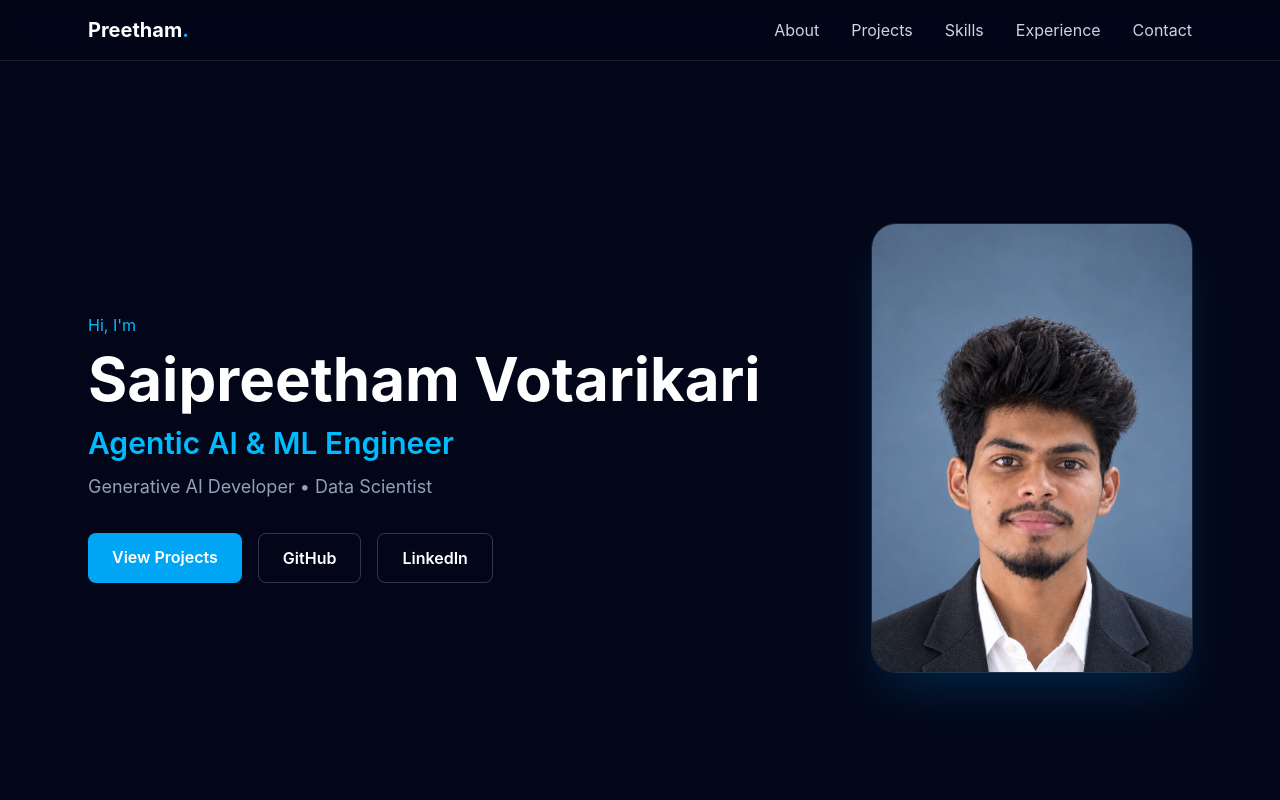
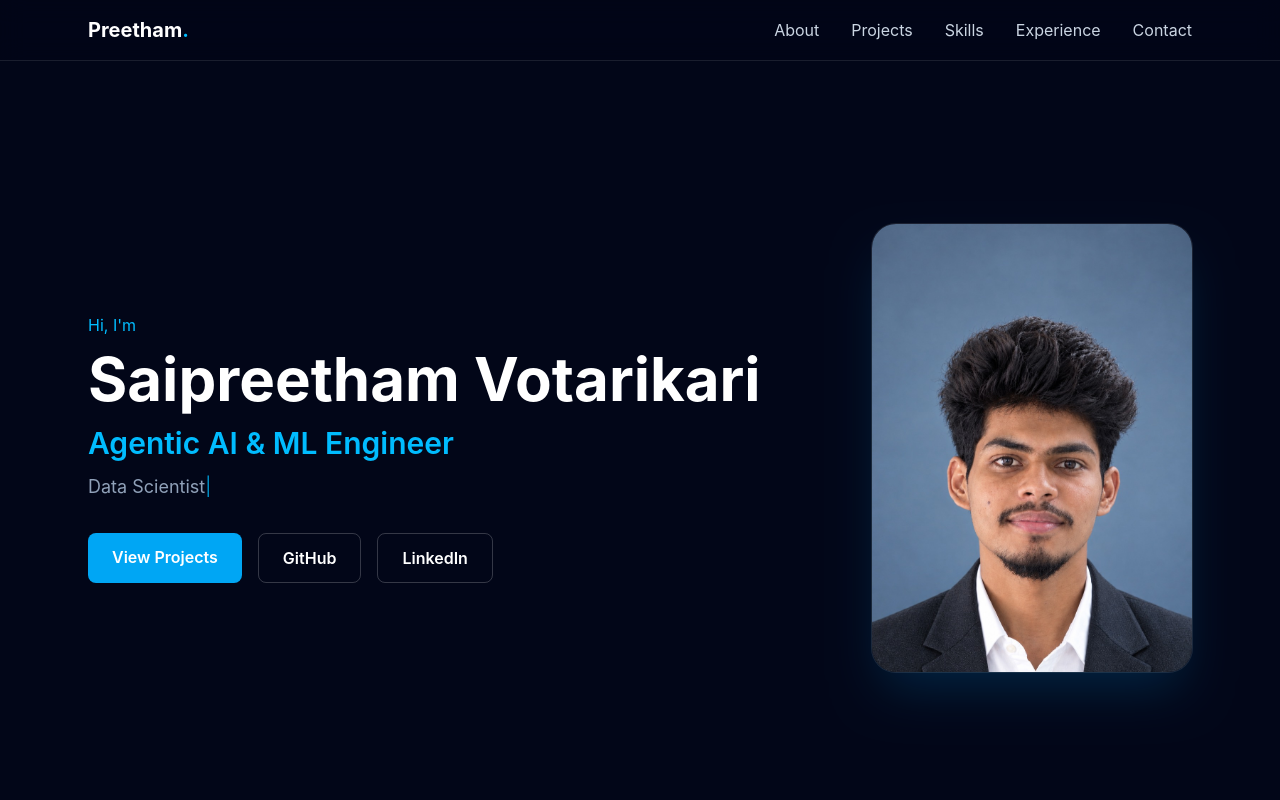
Before and after one commit to preetham2708/portfolio, a React app: page / in a window 1280 px wide. Shown: the top 800 px of the page. Built offline with nearby package versions, Linux system fonts and the light colour scheme; the HTML template or start-up script is replaced by a standard one.

Commit message:
Add typing effect

```diff
--- /dev/null
+++ b/src/components/TypingText.tsx
@@ -0,0 +1,35 @@
+import { useEffect, useState } from 'react'
+
+function TypingText({ words }: { words: string[] }) {
+  const [index, setIndex] = useState(0)
+  const [text, setText] = useState('')
+  const [deleting, setDeleting] = useState(false)
+
+  useEffect(() => {
+    const word = words[index]
+    let delay = deleting ? 40 : 80
+    if (!deleting && text === word) delay = 1500
+
+    const timer = setTimeout(() => {
+      if (!deleting && text === word) {
+        setDeleting(true)
+      } else if (deleting && text === '') {
+        setDeleting(false)
+        setIndex((index + 1) % words.length)
+      } else {
+        setText(word.slice(0, text.length + (deleting ? -1 : 1)))
+      }
+    }, delay)
+
+    return () => clearTimeout(timer)
+  }, [text, deleting, index, words])
+
+  return (
+    <>
+      <span>{text}</span>
+      <span className="animate-pulse text-sky-400">|</span>
+    </>
+  )
+}
+
+export default TypingText
--- a/src/sections/Hero.tsx
+++ b/src/sections/Hero.tsx
@@ -1,4 +1,7 @@
 import photo from '../assets/preetham-tall.jpg'
+import TypingText from '../components/TypingText'
+
+const roles = ['Generative AI Developer', 'Data Scientist', 'RAG & LangGraph Builder']
 
 function Hero() {
   return (
@@ -11,8 +14,8 @@ function Hero() {
         <h2 className="mt-4 text-2xl font-semibold text-sky-400 md:text-3xl">
           Agentic AI & ML Engineer
         </h2>
-        <p className="mt-3 text-lg text-slate-400">
-          Generative AI Developer • Data Scientist
+        <p className="mt-3 h-7 text-lg text-slate-400">
+          <TypingText words={roles} />
         </p>
         <div className="mt-8 flex flex-wrap justify-center gap-4 md:justify-start">
           <a href="#projects" className="rounded-lg bg-sky-500 px-6 py-3 font-semibold text-white transition hover:bg-sky-400">
```
